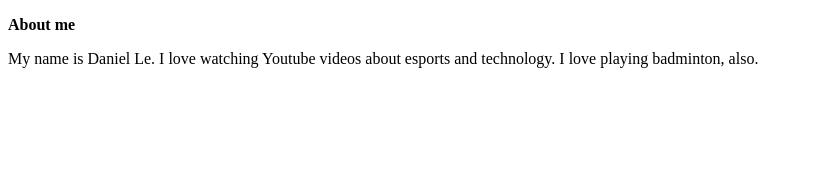
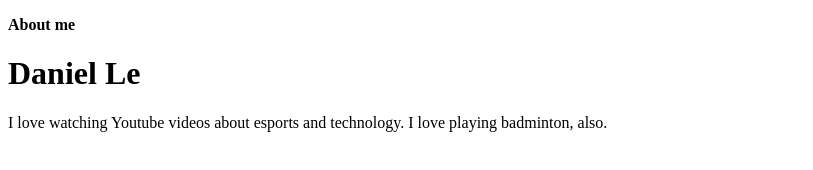
Before and after one commit to danielle94869/about-me, a plain HTML site: page index.html in a window 1280 px wide. Shown: the whole page, without its empty margins (0-813 px from the left). Drawn offline with Linux system fonts and the light colour scheme.

Commit message:
add index.html

```diff
--- a/index.html
+++ b/index.html
@@ -1,3 +1,4 @@
 <!DOCTYPE html>
 <p><head><b>About me</b></head></p>
-<body>My name is Daniel Le. I love watching Youtube videos about esports and technology. I love playing badminton, also.</body>
+<h1>Daniel Le</h1>
+<body>I love watching Youtube videos about esports and technology. I love playing badminton, also.</body>
```
